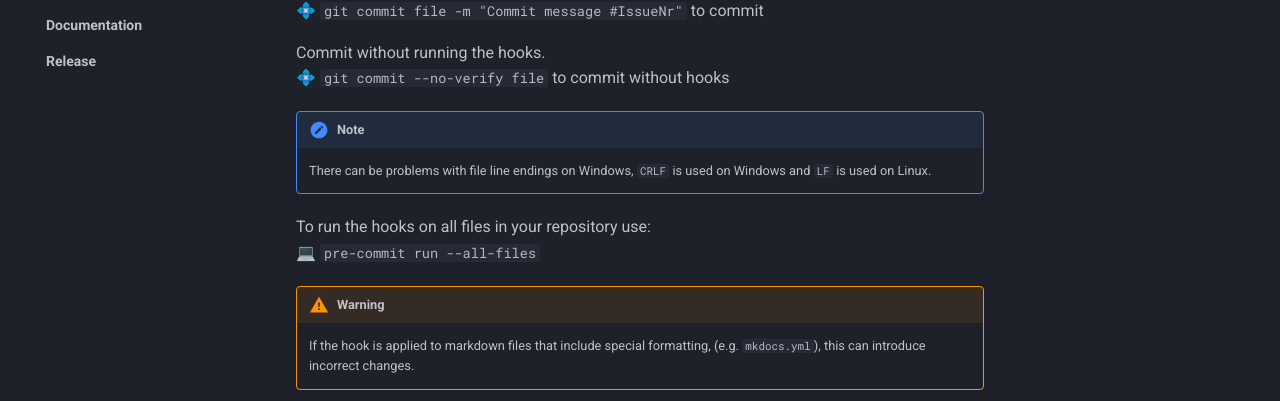
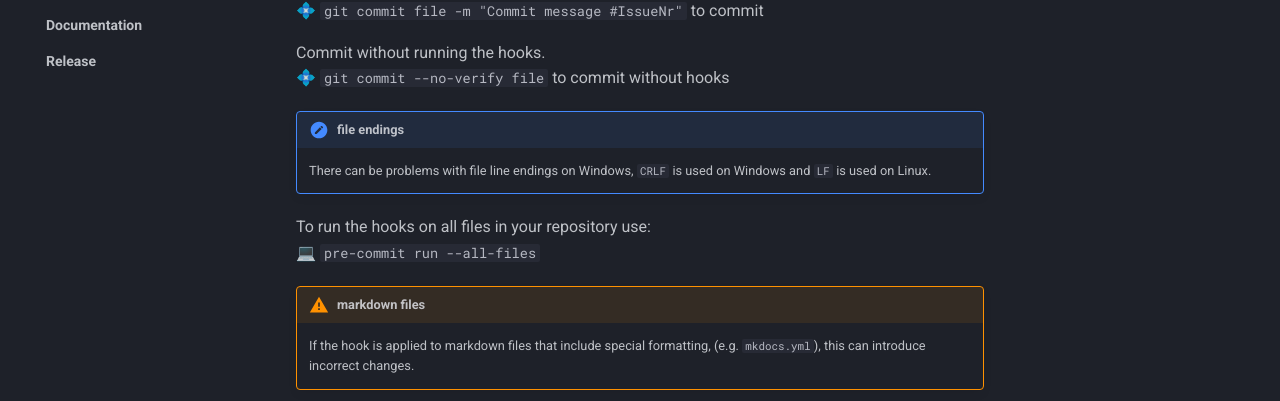
Before and after one commit to rl-institut/super-repo, an MkDocs documentation site: the page built from docs/development/git/index.md, in a window 1280 px wide and 900 px high, scrolled down 1761 px. Shown: the part 462-863 px from the top of the window. Built offline with MkDocs 1.6.1 and Material for MkDocs 9.7.7, drawn with Linux system fonts in a browser that asks for light colours; comment, search, counter and statistics services are not loaded; the version menu is left out.

Commit message:
Update docs git #1

```diff
--- a/docs/development/git/index.md
+++ b/docs/development/git/index.md
@@ -78,14 +78,12 @@ All commits will trigger the hooks automatically.<br>
 Commit without running the hooks.<br>
 💠 `git commit --no-verify file` to commit without hooks
 
-!!! Note
-
+!!! Note "file endings"
     There can be problems with file line endings on Windows, `CRLF` is used on Windows and `LF` is used on Linux.
 
 To run the hooks on all files in your repository use:<br>
 💻 `pre-commit run --all-files`
 
-!!! Warning
-
+!!! Warning "markdown files"
     If the hook is applied to markdown files that include special formatting,
     (e.g. `mkdocs.yml`), this can introduce incorrect changes.
```
